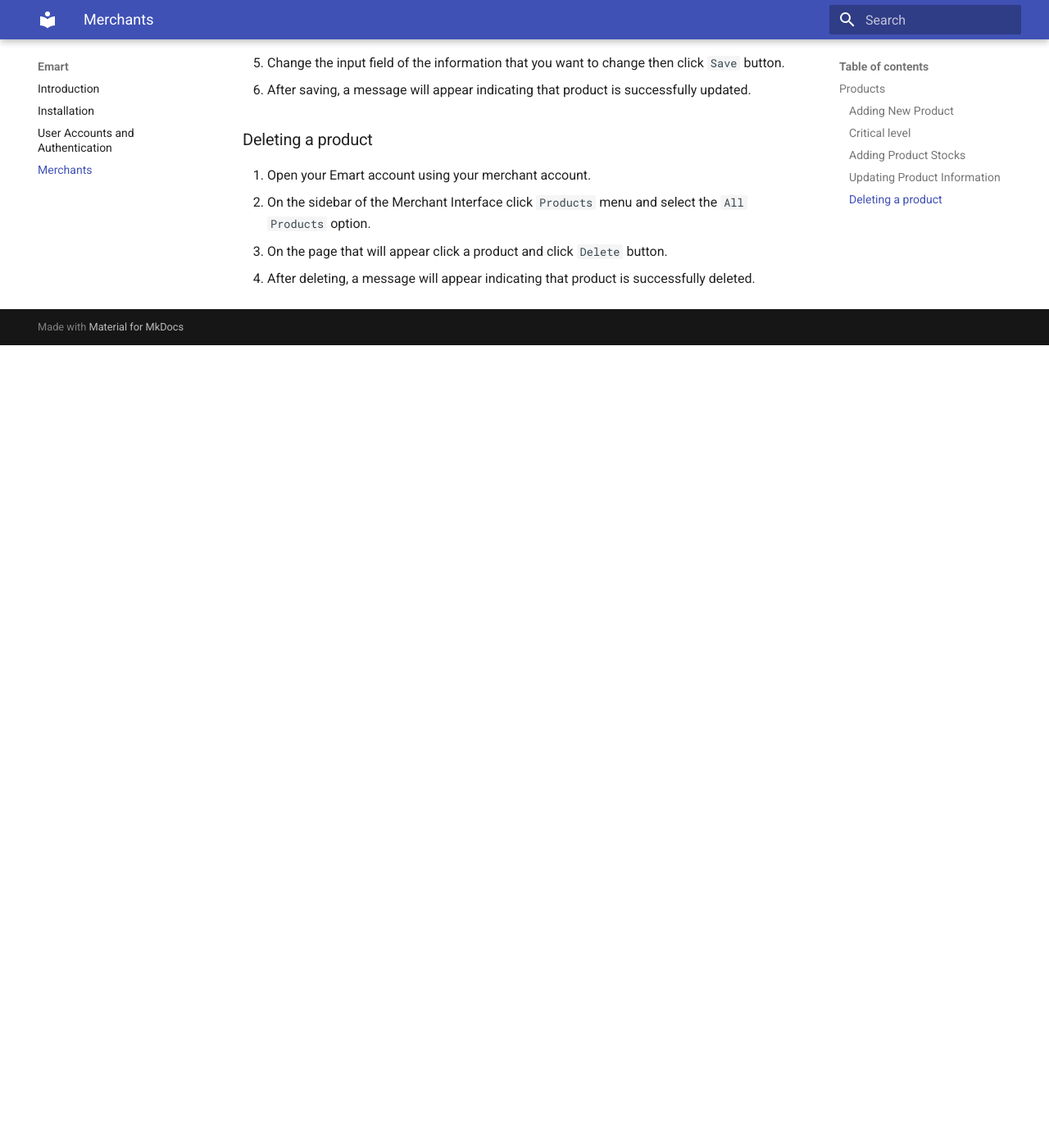
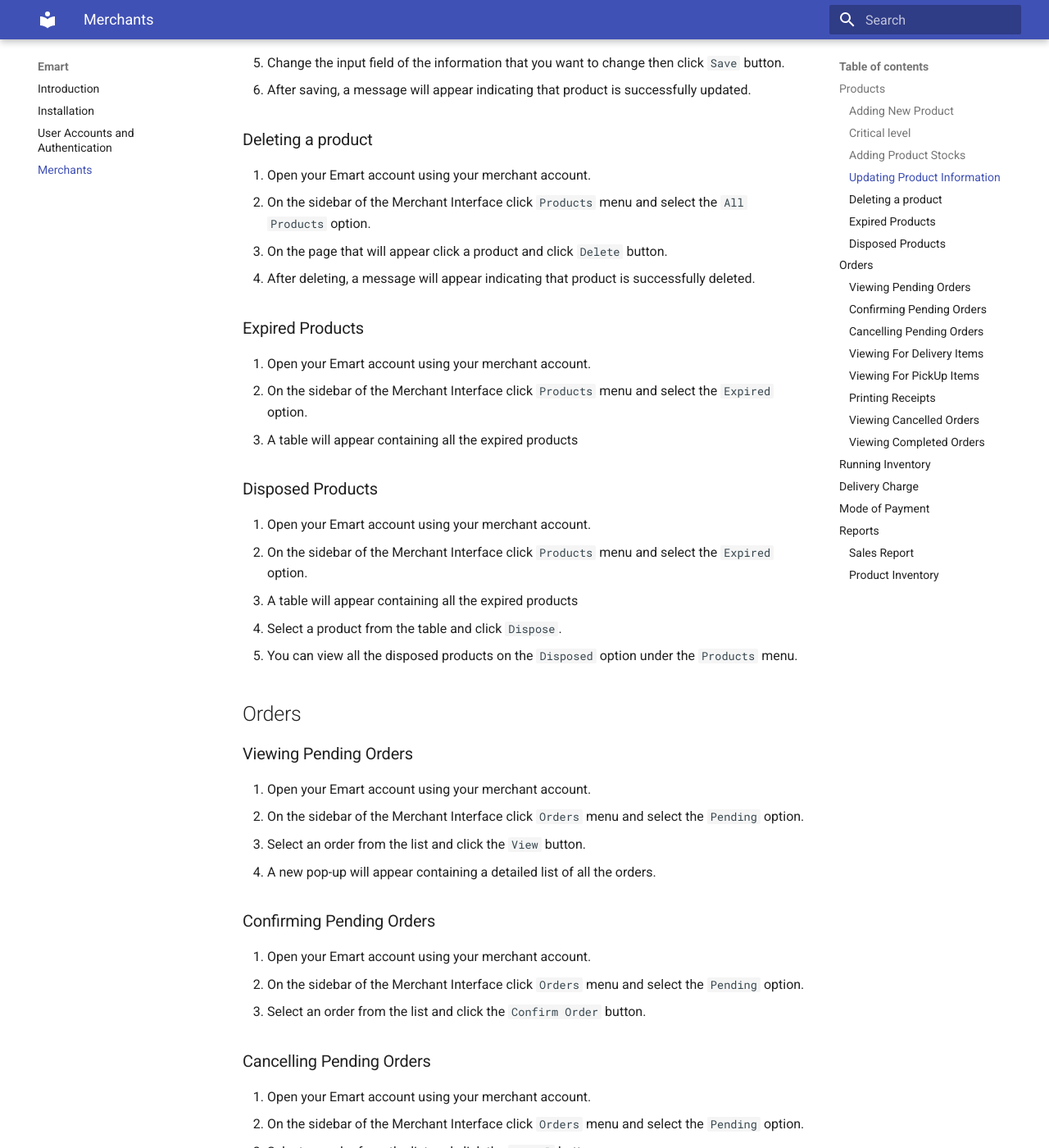
Before and after one commit to bellieJoe/emart, an MkDocs documentation site: the page built from docs/store_management.md, in a window 1280 px wide and 1400 px high, scrolled down 3582 px. Shown: the whole window at 82% size. Built offline with MkDocs 1.6.1 and Material for MkDocs 9.7.7, drawn with Linux system fonts in a browser that asks for light colours; before the commit the page ends 4003 px from its top, so only the background shows below that; some of the changed text lies outside the part shown.

Commit message:
✅Finish the Order documentation

```diff
--- a/docs/store_management.md
+++ b/docs/store_management.md
@@ -50,3 +50,81 @@
 2. On the sidebar of the Merchant Interface click `Products` menu and select the `All Products` option.
 3. On the page that will appear click a product and click `Delete` button.
 4. After deleting, a message will appear indicating that product is successfully deleted.
+
+### Expired Products
+
+1. Open your Emart account using your merchant account.
+2. On the sidebar of the Merchant Interface click `Products` menu and select the `Expired` option.
+3. A table will appear containing all the expired products
+
+### Disposed Products
+
+1. Open your Emart account using your merchant account.
+2. On the sidebar of the Merchant Interface click `Products` menu and select the `Expired` option.
+3. A table will appear containing all the expired products
+4. Select a product from the table and click `Dispose`.
+5. You can view all the disposed products on the `Disposed` option under the `Products` menu.
+
+## Orders
+
+### Viewing Pending Orders
+
+1. Open your Emart account using your merchant account.
+2. On the sidebar of the Merchant Interface click `Orders` menu and select the `Pending` option.
+3. Select an order from the list and click the `View` button.
+4. A new pop-up will appear containing a detailed list of all the orders.
+
+### Confirming Pending Orders
+
+1. Open your Emart account using your merchant account.
+2. On the sidebar of the Merchant Interface click `Orders` menu and select the `Pending` option.
+3. Select an order from the list and click the `Confirm Order` button.
+
+### Cancelling Pending Orders
+
+1. Open your Emart account using your merchant account.
+2. On the sidebar of the Merchant Interface click `Orders` menu and select the `Pending` option.
+3. Select an order from the list and click the `Cancel` button.
+
+### Viewing For Delivery Items
+
+1. Open your Emart account using your merchant account.
+2. On the sidebar of the Merchant Interface click `Orders` menu and select the `For Delivery` option.
+3. Select an order from the list and click the `View Order` button to show more details about the order.
+
+### Viewing For PickUp Items
+
+1. Open your Emart account using your merchant account.
+2. On the sidebar of the Merchant Interface click `Orders` menu and select the `For Pickup` option.
+3. Select an order from the list and click the `View Order` button to show more details about the order.
+4. Select an order from the list and click the `Picked Up` button to marked the order as Picked Up.
+
+### Printing Receipts
+
+1. Open your Emart account using your merchant account.
+2. On the sidebar of the Merchant Interface click `Orders` menu and select the `For Delivery`, `Completed` or `For Pickup` option.
+3. Select an order from the list and click the `Print receipt` button to print the receipt.
+
+### Viewing Cancelled Orders
+
+1. Open your Emart account using your merchant account.
+2. On the sidebar of the Merchant Interface click `Orders` menu and select the `Cancelled` option.
+3. Select an order from the list and click the `View Order` button to show more details about the order.
+
+### Viewing Completed Orders
+
+1. Open your Emart account using your merchant account.
+2. On the sidebar of the Merchant Interface click `Orders` menu and select the `Completed` option.
+3. Select an order from the list and click the `View Order` button to show more details about the order.
+
+## Running Inventory
+
+## Delivery Charge
+
+## Mode of Payment
+
+## Reports
+
+### Sales Report
+
+### Product Inventory
```
